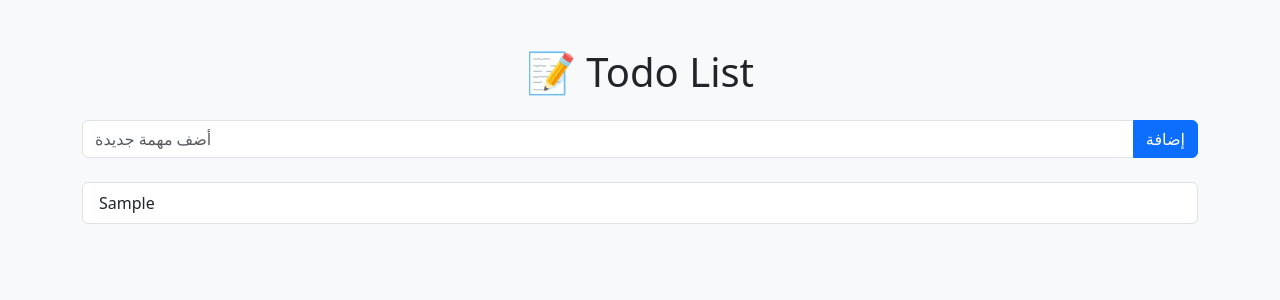
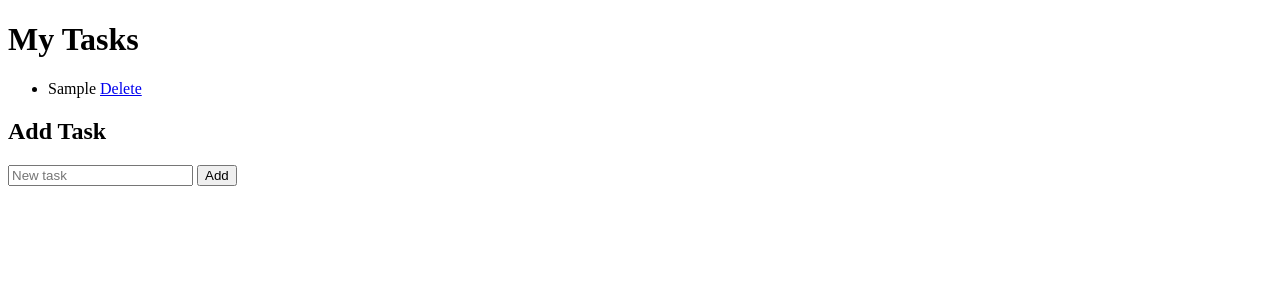
Before and after one commit to MalakElyan/To-Dolist-DevOps, a Flask app: page / in a window 1280 px wide. Shown: the top 300 px of the page. Run offline with Flask 3, Linux system fonts and the light colour scheme; tables that the repository leaves empty hold one stand-in row (values such as "Sample post").

Commit message:
Update 2 files
- /app/templates/index.html
- /app/routes.py

```diff
--- a/app/routes.py
+++ b/app/routes.py
@@ -5,7 +5,12 @@ todo_bp = Blueprint('todo', __name__)
 
 @todo_bp.route('/')
 def index():
-    return render_template('index.html')
+    conn = get_db_connection()
+    cur = conn.cursor()
+    cur.execute('SELECT id, task FROM todos')
+    todos = cur.fetchall()
+    conn.close()
+    return render_template('index.html', todos=todos)
 
 @todo_bp.route('/todos', methods=['GET'])
 def get_todos():
@@ -30,3 +35,23 @@ def add_todo():
     new_id = cur.lastrowid
     conn.close()
     return jsonify({'id': new_id, 'task': task}), 201
+
+@todo_bp.route('/add', methods=['POST'])
+def add_todo_html():
+    task = request.form.get('task')
+    if task:
+        conn = get_db_connection()
+        cur = conn.cursor()
+        cur.execute('INSERT INTO todos (task) VALUES (?);', (task,))
+        conn.commit()
+        conn.close()
+    return redirect(url_for('todo.index'))
+
+@todo_bp.route('/delete/<int:todo_id>')
+def delete_todo(todo_id):
+    conn = get_db_connection()
+    cur = conn.cursor()
+    cur.execute('DELETE FROM todos WHERE id = ?', (todo_id,))
+    conn.commit()
+    conn.close()
+    return redirect(url_for('todo.index'))
--- a/app/templates/index.html
+++ b/app/templates/index.html
@@ -1,67 +1,25 @@
 <!DOCTYPE html>
-<html lang="en">
+<html>
 <head>
-  <meta charset="UTF-8">
-  <title>Todo List</title>
-  <link href="https://cdn.jsdelivr.net/npm/bootstrap@5.3.0/dist/css/bootstrap.min.css" rel="stylesheet">
-  <script>
-    // تحميل المهام عند تحميل الصفحة
-    window.onload = function () {
-      fetchTodos();
-    };
+    <title>Todo List</title>
+</head>
+<body>
+    <h1>My Tasks</h1>
+    <ul>
+        {% for todo in todos %}
+        <li>
+            {{ todo['task'] }}
+            <a href="{{ url_for('todo.delete_todo', todo_id=todo['id']) }}">Delete</a>
+        </li>
+        {% else %}
+        <li>No tasks yet.</li>
+        {% endfor %}
+    </ul>
 
-    function fetchTodos() {
-      fetch('/todos')
-        .then(response => response.json())
-        .then(data => {
-          const list = document.getElementById('todo-list');
-          list.innerHTML = '';
-          data.forEach(todo => {
-            const li = document.createElement('li');
-            li.className = 'list-group-item';
-            li.innerText = todo.task;
-            list.appendChild(li);
-          });
-        });
-    }
-
-    function addTodo(event) {
-      event.preventDefault();
-      const taskInput = document.getElementById('task');
-      const task = taskInput.value;
-
-      fetch('/todos', {
-        method: 'POST',
-        headers: {
-          'Content-Type': 'application/json'
-        },
-        body: JSON.stringify({ task })
-      })
-      .then(response => {
-        if (response.ok) {
-          taskInput.value = '';
-          fetchTodos();
-        } else {
-          alert("حدث خطأ أثناء إضافة المهمة");
-        }
-      });
-    }
-  </script>
-</head>
-<body class="bg-light">
-  <div class="container py-5">
-    <h1 class="mb-4 text-center">📝 Todo List</h1>
-
-    <form onsubmit="addTodo(event)" class="mb-4">
-      <div class="input-group">
-        <input type="text" id="task" class="form-control" placeholder="أضف مهمة جديدة" required>
-        <button class="btn btn-primary" type="submit">إضافة</button>
-      </div>
+    <h2>Add Task</h2>
+    <form method="POST" action="{{ url_for('todo.add_todo_html') }}">
+        <input type="text" name="task" placeholder="New task">
+        <button type="submit">Add</button>
     </form>
-
-    <ul id="todo-list" class="list-group">
-      <!-- سيتم تعبئة المهام هنا -->
-    </ul>
-  </div>
 </body>
 </html>
```
